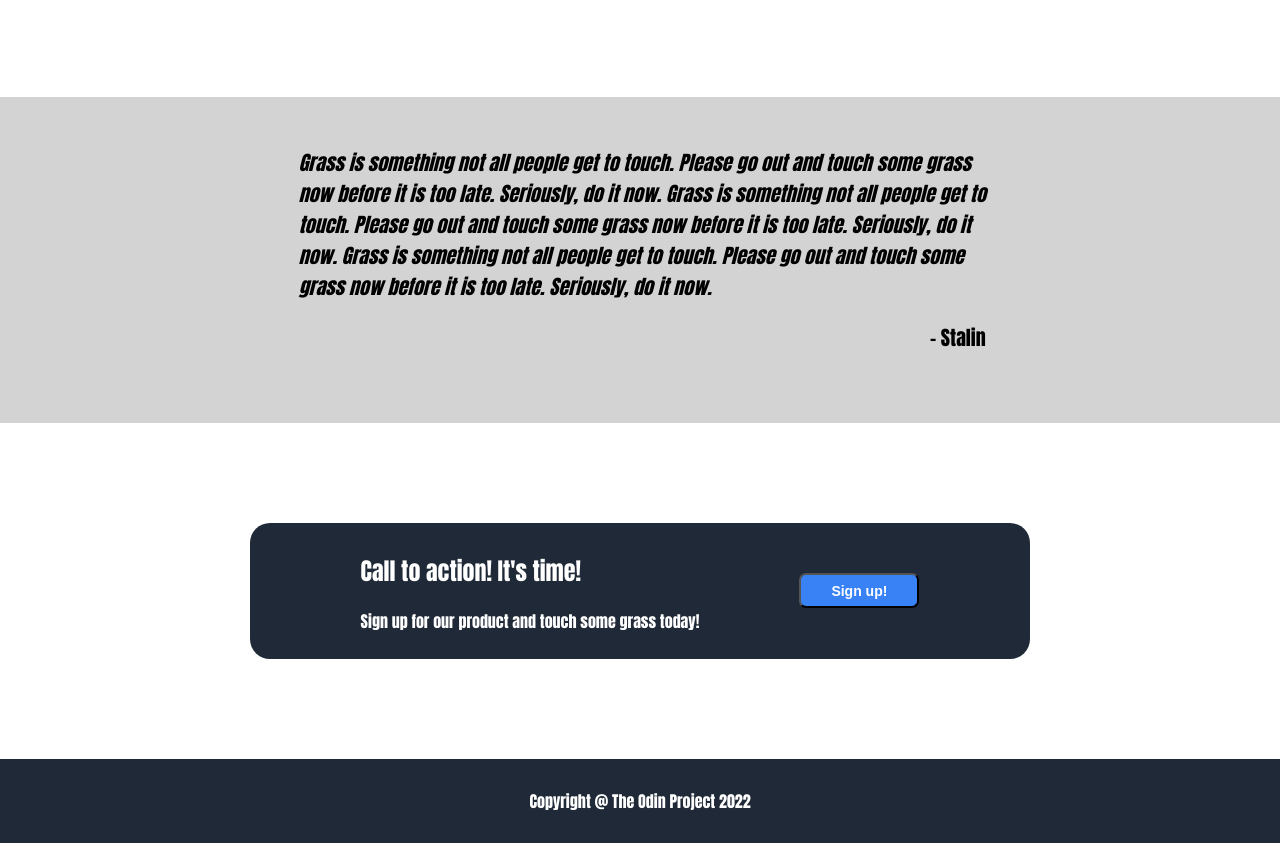
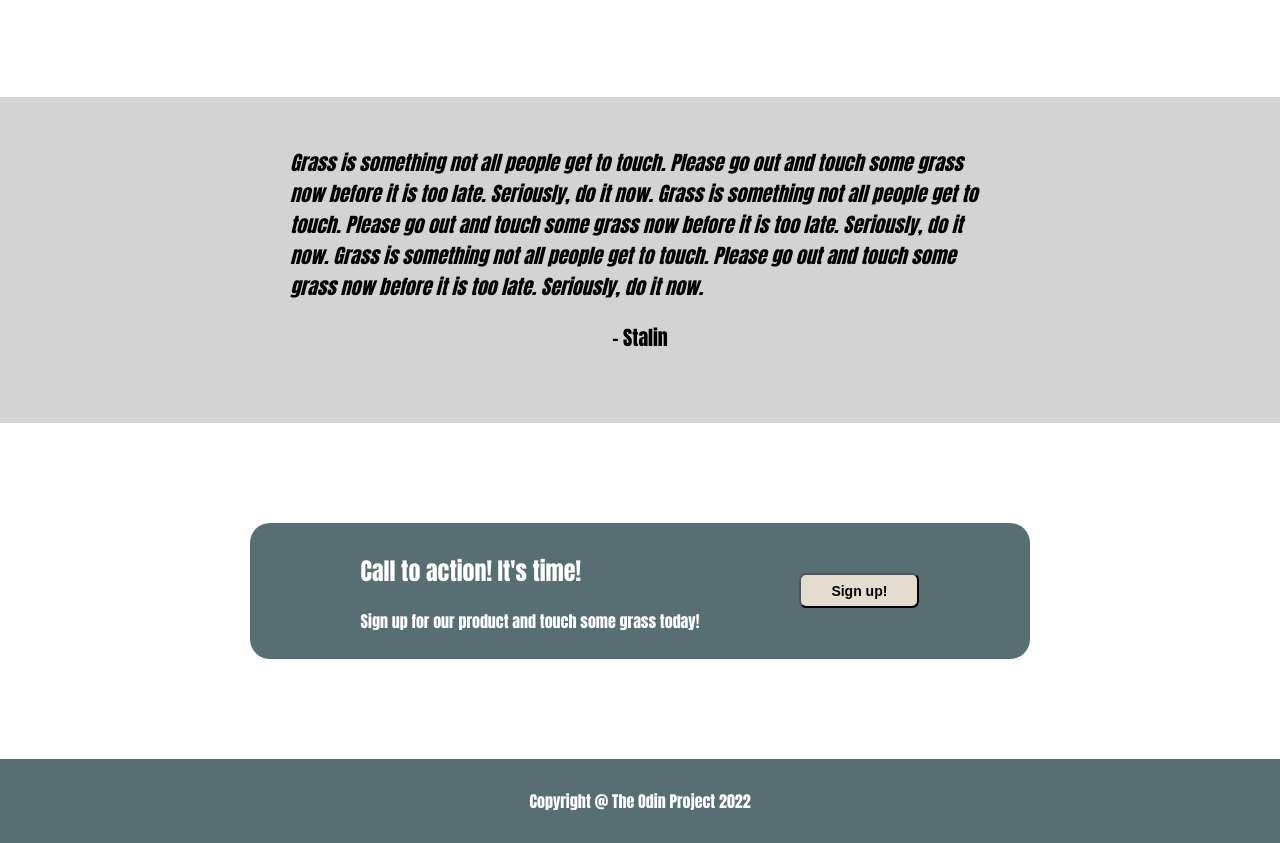
Before and after one commit to xaynezz/odin-landing-page, a plain HTML site: page index.html in a window 1280 px wide. Shown: the part 841-1684 px from the top of the page. Drawn offline with Linux system fonts and the light colour scheme.

Commit message:
Polished and refactored CSS

```diff
--- a/styles.css
+++ b/styles.css
@@ -1,7 +1,7 @@
 body {
+    font-family: Impact, sans-serif;
     height: 100vh;
     margin: 0;
-    font-family: Impact, sans-serif;
     display: flex;
     flex-direction: column;
     justify-content: space-between;
@@ -14,21 +14,21 @@ a {
 
 .header {
     color: white;
-    background-color: #1F2937;
-    display: flex;
-    flex-direction: column;
+    background-color: #576F72;
     padding-left: 100px;
     padding-right: 100px;
     margin-bottom: 0px;
+    display: flex;
+    flex-direction: column;
 }
 
 .top {
     font-size: 20px;
     font-weight: 700;
+    padding-top: 20px;
+    padding-bottom: 100px;
     display: flex;
     justify-content: space-between;
-    padding-top: 20px;
-    padding-bottom: 100px;
 }
 
 .links {
@@ -37,44 +37,43 @@ a {
 }
 
 .bottom {
+    padding-bottom: 80px;
     display: flex;
     justify-content: space-between;
     align-items: center;
-    padding-bottom: 80px;
     gap: 80px;
 }
 
 .container {
+    margin: 0;
     display: flex;
     flex-direction: column;
     justify-content: space-between;
-    margin: 0;
 }
 
 button {
+    background-color: #E4DCCF;
     font-size: 14px;
     font-weight: bold;
-    color: white;
-    background-color: #3882f6;
+    border-radius: 7px;
     width: 120px;
     height: 35px;
-    border-radius: 7px;
 }
 
 .header img {
-    border-radius: 20px;
     background-color: grey;
     aspect-ratio: 21/9;
+    border-radius: 20px;
     width: 500px;
     flex-shrink: 0;
 }
 
 .body {
+    margin-top: 0px;
     display: flex;
     flex-direction: column;
     align-items: center;
     justify-content: space-between;
-    margin-top: 0px;
 }
 
 .boxes {
@@ -83,62 +82,60 @@ button {
 }
 
 .empty {
+    border: 3px solid #576F72;
+    border-radius: 10px;
     width: 150px;
     height: 150px;
-    border: 3px solid #3882f6;
-    border-radius: 10px;
 }
 
 .box {
+    color: grey;
+    font-size: 16px;
+    max-width: 200px;
     display: flex;
     flex-direction: column;
     align-items: center;
     text-align: center;
-    font-size: 16px;
-    color: grey;
-    max-width: 200px;
 }
 
 .quote {
     background-color: lightgray;
+    width: 100vw;
+    margin-top: 100px;
+    padding: 50px;
     display: flex;
     flex-direction: column;
-    width: 100vw;
-    align-items: flex-end;
-    margin-top: 100px;
-    padding: 50px;
+    align-items: center;
 }
 
 .name {
     font-size: 20px;
     font-weight: bold;
     text-align: right;
-    padding-right: 23vw;
 }
 
 .text {
     font-style: italic;
+    font-size: 20px;
     margin: 0px;
-    font-size: 20px;
     max-width: 700px;
-    padding-right: 22vw;
 }
 
 .last {
+    color: white;
+    background-color: #576F72;
     margin: 100px 250px;
+    padding: 10px 20px;
+    border-radius: 20px;
     display: flex;
     justify-content: center;
     align-items: center;
     gap: 100px;
-    background-color: #1F2937;
-    border-radius: 20px;
-    color: white;
-    padding: 10px 20px;
 }
 
 .footer {
-    background-color: #1F2937;
     color: white;
+    background-color: #576F72;
     padding: 30px;
     display: flex;
     justify-content: center;
```
